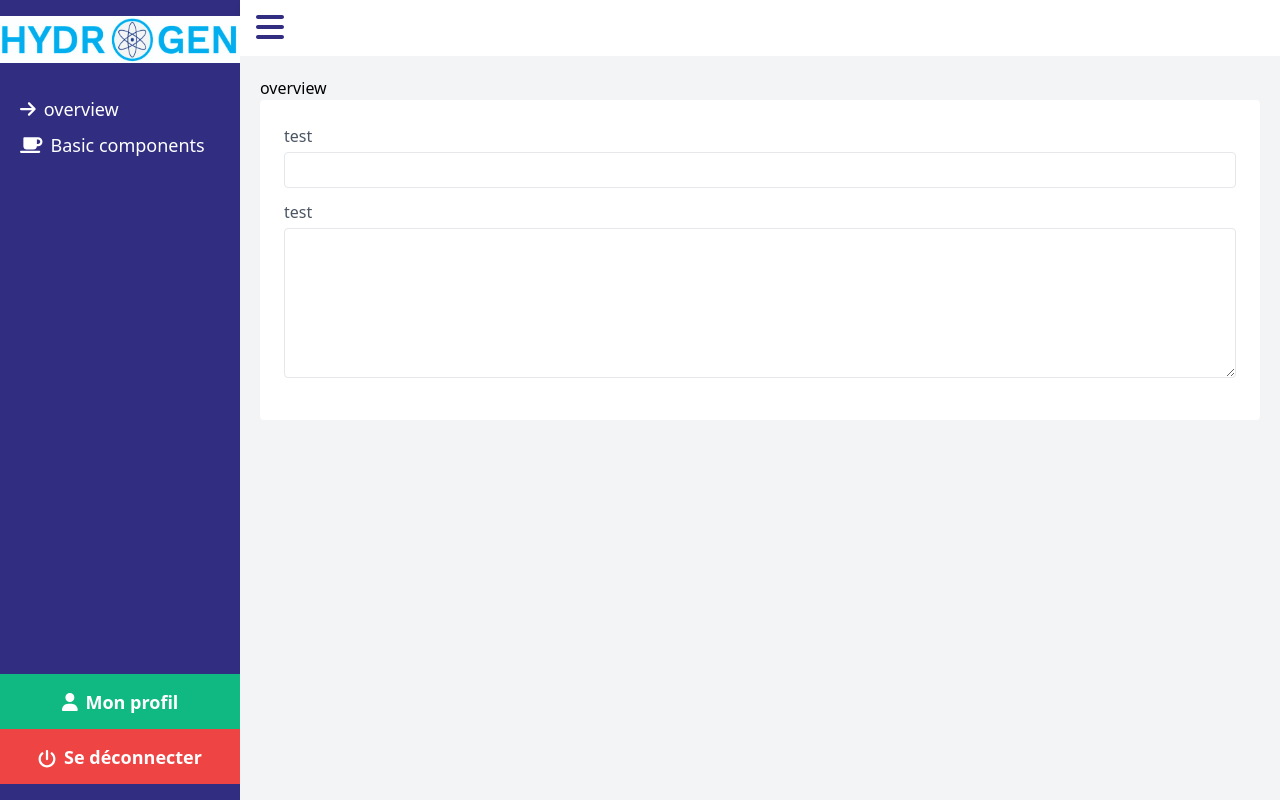
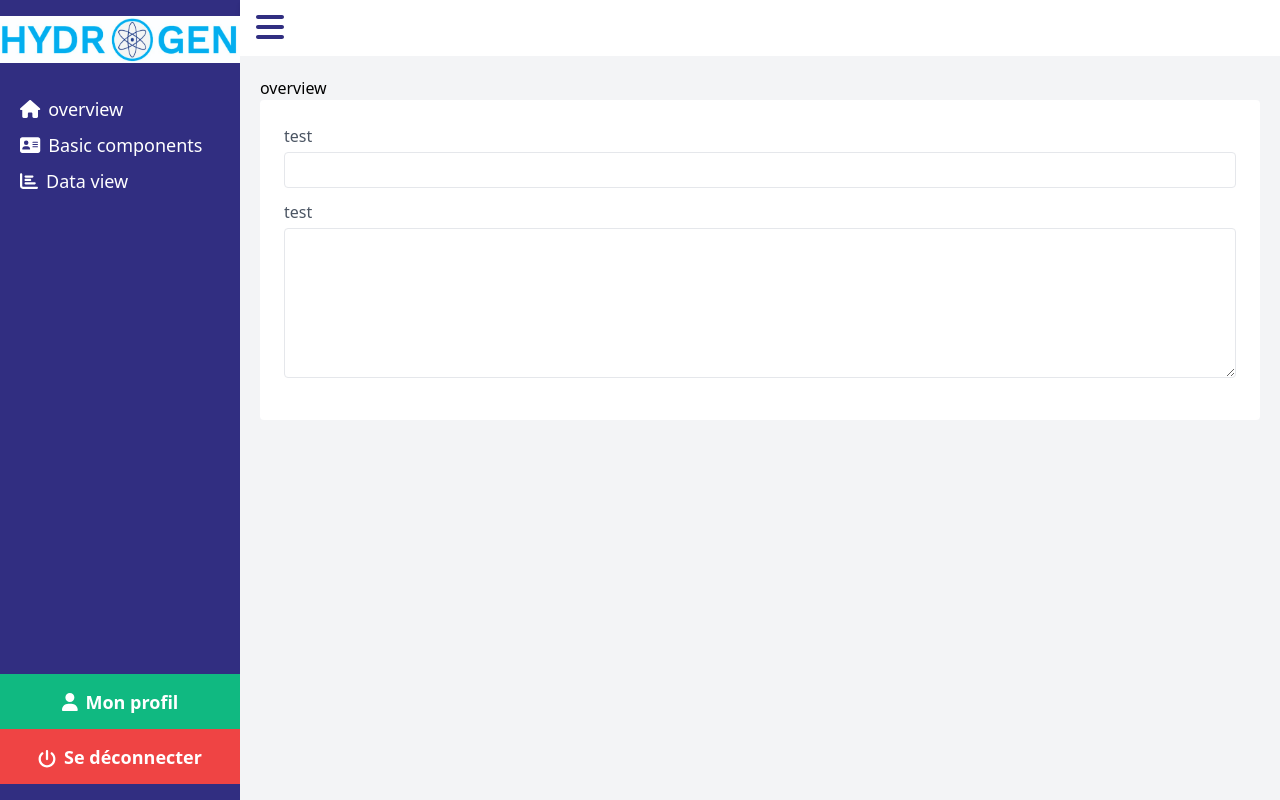
Before and after one commit to gganster/hydrogen, a React (Create React App) app: page /dashboard in a window 1280 px wide. Built offline with nearby package versions, Linux system fonts and the light colour scheme.

Commit message:
test page + arch table

```diff
--- a/src/layouts/Dashboard/_Sidebar.js
+++ b/src/layouts/Dashboard/_Sidebar.js
@@ -3,7 +3,7 @@ import {useState} from "react";
 import useRouterConfig from "routes";
 import { Link } from 'react-router-dom';
 import { FontAwesomeIcon } from '@fortawesome/react-fontawesome';
-import { faArrowRight, faUser, faPowerOff } from '@fortawesome/free-solid-svg-icons';
+import { faChevronRight, faUser, faPowerOff } from '@fortawesome/free-solid-svg-icons';
 
 import Logo from "assets/img/hydrogen.png";
 
@@ -30,7 +30,7 @@ const Sidebar = (props) => {
                              `transition-transform transform hover:translate-x-3 ` +
                              `ml-5`}
                   to={`${layouts.filter(layout => layout.name === link.layout)[0].route}/${link.route}`}>
-              <FontAwesomeIcon className="mr-2 w-5" icon={link.icon ?? faArrowRight} />
+              <FontAwesomeIcon className="mr-2 w-5" icon={link.icon ?? faChevronRight} />
               {link.name}
             </Link>
           </div>
@@ -41,7 +41,7 @@ const Sidebar = (props) => {
 
   return (
       <div className={`flex flex-col min-h-screen h-screen max-h-screen bg-indigo-900 overflow-y-hidden pt-4 pb-4 w-60 ${isOpen ? "ml-0" : "-ml-60"}`}
-           style={{minWidth: "15rem", maxWidth: "15rem", transition: "margin 0.3s ease-out"}}>
+           style={{minWidth: "15rem", maxWidth: "15rem", transition: "margin 0.2s ease-out"}}>
         <PerfectScrollbar className="w-60 overflow-y-scroll p-y-2">
           <img src={Logo} className="w-full mb-8" />
           {renderLinks()}
--- a/src/lib/components/index.js
+++ b/src/lib/components/index.js
@@ -12,6 +12,9 @@ import NumInput from "./Form/NumInput";
 import Checkbox from "./Form/Checkbox";
 import RadioGroup from "./Form/RadioGroup";
 
+//-------------------------- DataView -------------------------------//
+import Table from "./DataView/Table";
+
 export {
   Button,
   Spinner,
@@ -23,5 +26,6 @@ export {
   TextArea,
   NumInput,
   Checkbox,
-  RadioGroup
+  RadioGroup,
+  Table
 }
--- /dev/null
+++ b/src/pages/dashboard/DataView.js
@@ -0,0 +1,11 @@
+import {Card} from "lib/components";
+
+const DataView = () => {
+  return (
+    <Card>
+      DataView
+    </Card>
+  )
+}
+
+export default DataView;
--- a/src/routes.js
+++ b/src/routes.js
@@ -5,9 +5,11 @@ import DashboardLayout from "layouts/Dashboard";
 
 import Login from "pages/blank/login";
 
-import { faCoffee } from "@fortawesome/free-solid-svg-icons";
+import { faAddressCard, faChartBar, faHome } from "@fortawesome/free-solid-svg-icons";
+
 import Overview from "pages/dashboard/Overview";
 import Components from "pages/dashboard/Components";
+import DataView from "pages/dashboard/DataView";
 
 const useRouterConfig = () => {
   const history = useHistory();
@@ -50,8 +52,9 @@ const useRouterConfig = () => {
   */
   const routes = [
     {name: "login", route: "", type: "custom", layout: "blank", access: "public", component: Login, hide: true},
-    {name: "overview", route: "", type: "custom", layout: "dashboard", access: "public", component: Overview},
-    {name: "Basic components", route: "components", layout: "dashboard", access: "public", component: Components, icon: faCoffee}
+    {name: "overview", route: "", type: "custom", layout: "dashboard", access: "public", component: Overview, icon: faHome},
+    {name: "Basic components", route: "components", layout: "dashboard", access: "public", component: Components, icon: faAddressCard},
+    {name: "Data view", route: "dataview", layout: "dashboard", access: "public", component: DataView, icon: faChartBar}
   ];
 
   return {access, layouts, routes};
```
Also changed, not shown: src/lib/components/DataView/Table.js (added, +9 -0 lines).
